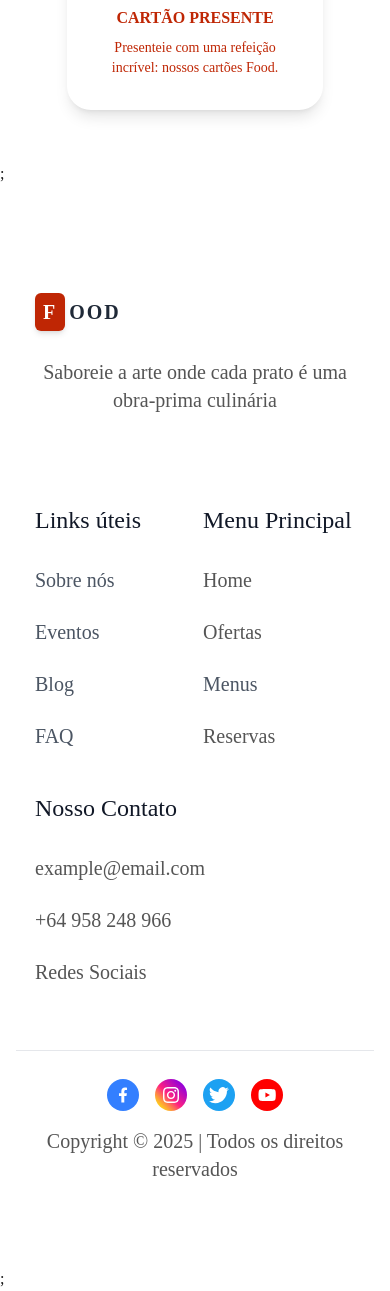
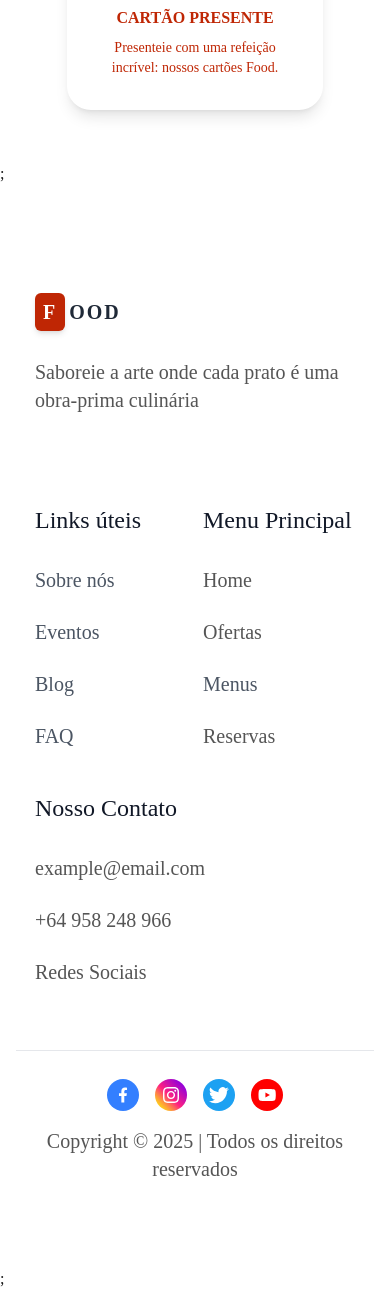
Before and after one commit to ryannardelli/landing_page_food, a Next.js app: page / in a window 390 px wide. Shown: the part 5221-6512 px from the top of the page. Built offline with nearby package versions, Linux system fonts and the light colour scheme.

Commit message:
enviando ajustes

```diff
--- a/src/app/components/Footer/index.tsx
+++ b/src/app/components/Footer/index.tsx
@@ -12,7 +12,7 @@ export const Footer = () => {
               </span>
               <span className="ml-1 text-gray-800 dark:text-gray-200">ood</span>
             </span>
-            <p className="py-8 text-[#555555] text-xl lg:max-w-xs text-center md:text-left">
+            <p className="py-8 text-[#555555] text-xl lg:max-w-xs  md:text-left">
               Saboreie a arte onde cada prato é uma obra-prima culinária
             </p>
           </div>
@@ -198,7 +198,7 @@ export const Footer = () => {
               </a>
             </div>
             <span className="text-xl text-center text-[#555555]">
-              Copyright ©<a href="https://pagedone.io/"></a> 2025 | Todos os
+              Copyright © 2025 | Todos os
               direitos reservados
             </span>
           </div>
```
